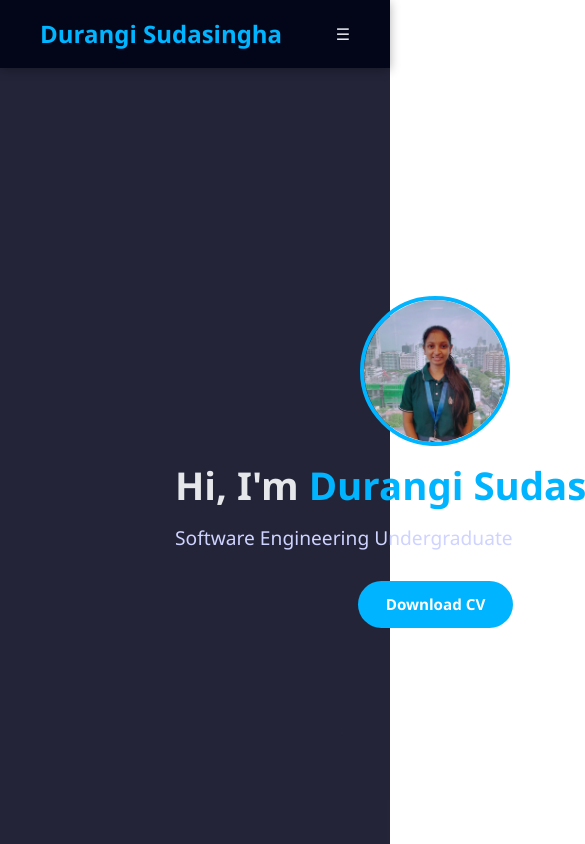
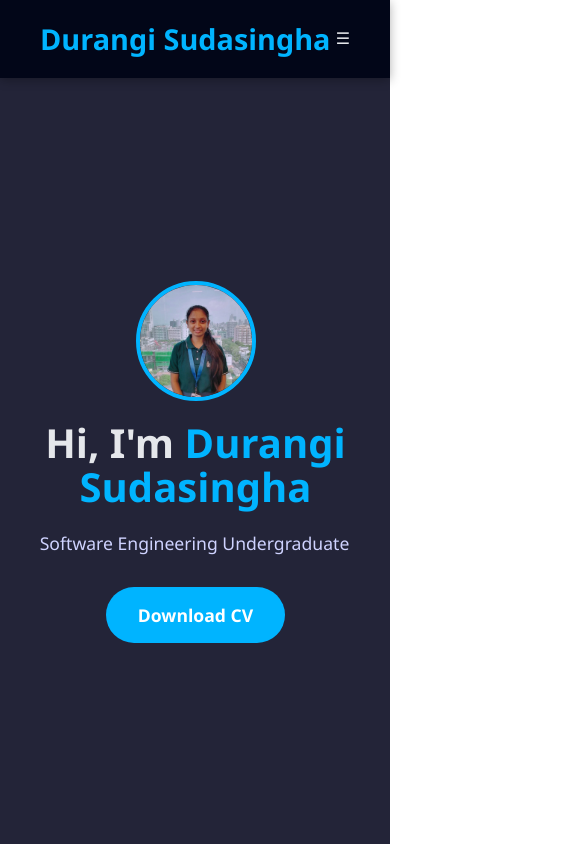
Before and after one commit to D200322/portfolio, a React (Vite) app in the folder react-portfolio/: page / in a window 390 px wide. Shown: the top 844 px of the page, 585 px wide, since content can reach past the window. Built offline with nearby package versions, Linux system fonts and the light colour scheme.

Commit message:
Updated portfolio

```diff
--- a/react-portfolio/src/components/portfolio.css
+++ b/react-portfolio/src/components/portfolio.css
@@ -24,6 +24,7 @@ body {
   color: #e5e7eb;
   font-family: "Segoe UI", sans-serif;
   min-height: 100vh;
+  line-height: 1.6;
   margin: 0;
   padding: 0;
 
@@ -31,7 +32,9 @@ body {
 /* Disable fixed background on mobile */
 @media (max-width: 768px) {
   body {
-    background-attachment: scroll;
+    background-attachment: scroll; /* correct value */
+    background-size: cover; /* make sure it scales properly */
+    background-position: center;
   }
 }
 
@@ -172,6 +175,41 @@ body {
 
   .section {
     padding: 60px 20px;
+  }
+
+  /* Increase font sizes for better readability on mobile */
+  h1 {
+    font-size: 2.5rem !important;
+  }
+
+  h2 {
+    font-size: 1.8rem !important;
+  }
+
+  h3 {
+    font-size: 1.4rem !important;
+  }
+
+  p, li {
+    font-size: 1.1rem !important;
+  }
+
+  .cv-button {
+    font-size: 1.1rem !important;
+    padding: 14px 32px !important;
+  }
+
+  /* Ensure content fits screen width */
+  .portfolio {
+    max-width: 100%;
+    overflow-x: hidden;
+  }
+
+  /* Fix background image for mobile */
+  body {
+    background-size: cover;
+    background-attachment: scroll;
+    background-position: center;
   }
 }
 .hero-content {
@@ -320,6 +358,38 @@ body {
   #projects {
     padding: 60px 5%;
   }
+
+  .project-grid {
+    grid-template-columns: 1fr; /* Single column on mobile */
+    gap: 20px;
+  }
+
+  .project-card {
+    padding: 20px;
+  }
+
+  .project-card h3 {
+    font-size: 1.3rem;
+  }
+
+  .project-card p {
+    font-size: 1rem;
+  }
+
+  .project-tech span {
+    font-size: 0.8rem;
+    padding: 5px 10px;
+  }
+
+  .project-actions {
+    flex-direction: column;
+    gap: 10px;
+  }
+
+  .project-actions a {
+    font-size: 0.9rem;
+    padding: 12px 0;
+  }
 }
 /* ===== Skills Section ===== */
 #skills {
@@ -414,6 +484,13 @@ body {
     padding: 60px 5%;
   }
 }
+@media (max-width: 768px) {
+  .skills-icons-grid {
+    grid-template-columns: 1fr;
+    gap: 20px;
+  }
+}
+
 /* ===== Hero Section ===== */
 .hero {
   min-height: calc(100vh - 80px);            /* Full screen height */
@@ -472,6 +549,45 @@ body {
   align-items: center;
   gap: 18px;
 }
+/* Hero Section for Mobile */
+@media (max-width: 768px) {
+  .hero {
+    padding-top: 80px; /* Keep space for navbar */
+    text-align: center;
+  }
+
+  .hero-content {
+    flex-direction: column;
+    align-items: center;
+    gap: 20px;
+    max-width: 90%; /* Avoid text touching screen edges */
+  }
+
+  .profile-pic {
+    width: 250px;  /* Keep desktop size */
+    height: 250px;
+    border: 4px solid #00b4ff;
+  }
+
+  .hero h1 {
+    font-size: 2rem; /* Slightly smaller but still big */
+  }
+
+  .hero h1 span {
+    color: #00b4ff;
+  }
+
+  .hero p {
+    font-size: 1.1rem;
+    color: #cfd3ff;
+  }
+
+  .cv-button {
+    padding: 12px 28px;
+    font-size: 1rem;
+  }
+}
+
 
 /* ===== Fade In Animation ===== */
 .fade-in {
@@ -639,15 +755,27 @@ body {
   }
 
   .certificates-list .list li {
+    display: block; /* Stack vertically on mobile */
+    width: 100%;
+    max-width: 100%;
     font-size: 0.9rem;
-    margin: 5px;
+    margin: 10px 0;
     padding: 15px 18px;
+    text-align: left;
   }
 
   .skills-list li {
     font-size: 0.8rem;
     margin: 3px 5px;
     padding: 6px 12px;
+  }
+
+  .certificate-category h3 {
+    font-size: 1.3rem;
+  }
+
+  .certificate-category h4 {
+    font-size: 1rem;
   }
 }
 /* ===== Contact Section ===== */
@@ -1034,3 +1162,40 @@ footer {
     transform: translateY(0);
   }
 }
+@media (max-width: 768px) {
+  .hero-content {
+    flex-direction: column !important;
+    align-items: center;
+    gap: 20px;
+    max-width: 90%;
+    text-align: center;
+  }
+
+  .profile-pic {
+    width: 150px;
+    height: 150px;
+    border: 4px solid #00b4ff;
+  }
+
+  .hero h1 {
+    font-size: 1.8rem;
+  }
+
+  .hero p {
+    font-size: 1rem;
+  }
+}
+@media (max-width: 480px) {
+  .profile-pic {
+    width: 120px;
+    height: 120px;
+  }
+
+  .hero h1 {
+    font-size: 1.5rem;
+  }
+
+  .hero p {
+    font-size: 0.95rem;
+  }
+}
--- a/react-portfolio/src/components/portfolio.jsx
+++ b/react-portfolio/src/components/portfolio.jsx
@@ -14,13 +14,10 @@ const [selectedCertificate, setSelectedCertificate] = useState(null);
 const [visibleCertificates, setVisibleCertificates] = useState({});
 const [educationAnimated, setEducationAnimated] = useState(false);
 const [menuOpen, setMenuOpen] = useState(false);
+const menuToggle = document.querySelector('.menu-toggle');
+const navLinks = document.querySelector('.navbar ul');
 
-  const toggleCertificates = (category) => {
-    setVisibleCertificates(prev => ({
-      ...prev,
-      [category]: !prev[category]
-    }));
-  };
+
 
   return (
     <div className="portfolio">
```
